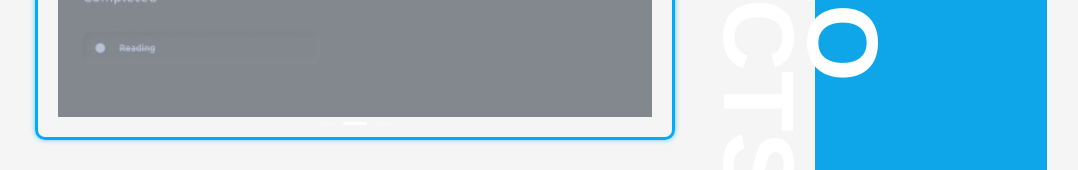
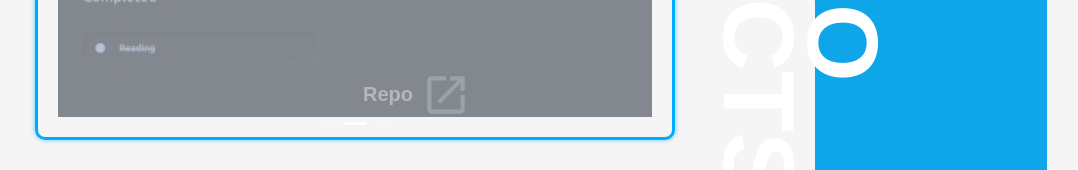
Before and after one commit to HassanKashif-pro/My-Portfolio, a React (Create React App) app: page / in a window 1280 px wide. Shown: the part 1964-2134 px from the top of the page, without its empty margins (173-1251 px from the left). Built offline with nearby package versions, Linux system fonts and the light colour scheme.

Commit message:
Added a repo link to the carousel box.

```diff
--- a/src/TS/Carousel.tsx
+++ b/src/TS/Carousel.tsx
@@ -39,6 +39,34 @@ const App: React.FC = () => {
                   }}
                   alt={`Slide ${index + 1}`}
                 />
+                <a
+                  href="https://github.com/HassanKashif-pro"
+                  target="_blank"
+                  rel="noopener noreferrer"
+                >
+                  <button style={{ position: "absolute", cursor: "pointer" }}>
+                    <div
+                      style={{
+                        bottom: "70%",
+                        color: "#fff",
+                        position: "absolute",
+                        display: "inline-flex", // Align items in a row
+                        alignItems: "center", // Vertically center the text and image
+                        fontSize: "20px",
+                        fontWeight: "600",
+                        opacity: "0.4",
+                        zIndex: "1000",
+                      }}
+                    >
+                      Repo
+                      <img
+                        src="/open.png"
+                        style={{ marginLeft: "8px" }}
+                        alt="Open Icon"
+                      />
+                    </div>
+                  </button>
+                </a>
                 <div className="overlay">
                   <div className="number-badge">{`0${index + 1}`}</div>
                   <div className="carousel-title">{projects[index]}</div>
--- a/src/styles/Intro.css
+++ b/src/styles/Intro.css
@@ -1,7 +1,6 @@
 /* styles/Home.css */
 body {
   font-family: "Montserrat", sans-serif;
-  overflow-x: hidden;
 }
 /* Light mode */
 body.light {
@@ -67,7 +66,7 @@ body.light .anticon {
   margin-left: 10px; /* Adds a small gap between MHK and the switch */
 }
 .Content {
-  scroll-snap-type: y mandatory; /* Vertical snapping */
+  scroll-snap-type: y mandatory;
   overflow-y: scroll;
   align-items: center;
   justify-content: center;
```
Also changed, not shown: public/open.png (added).
